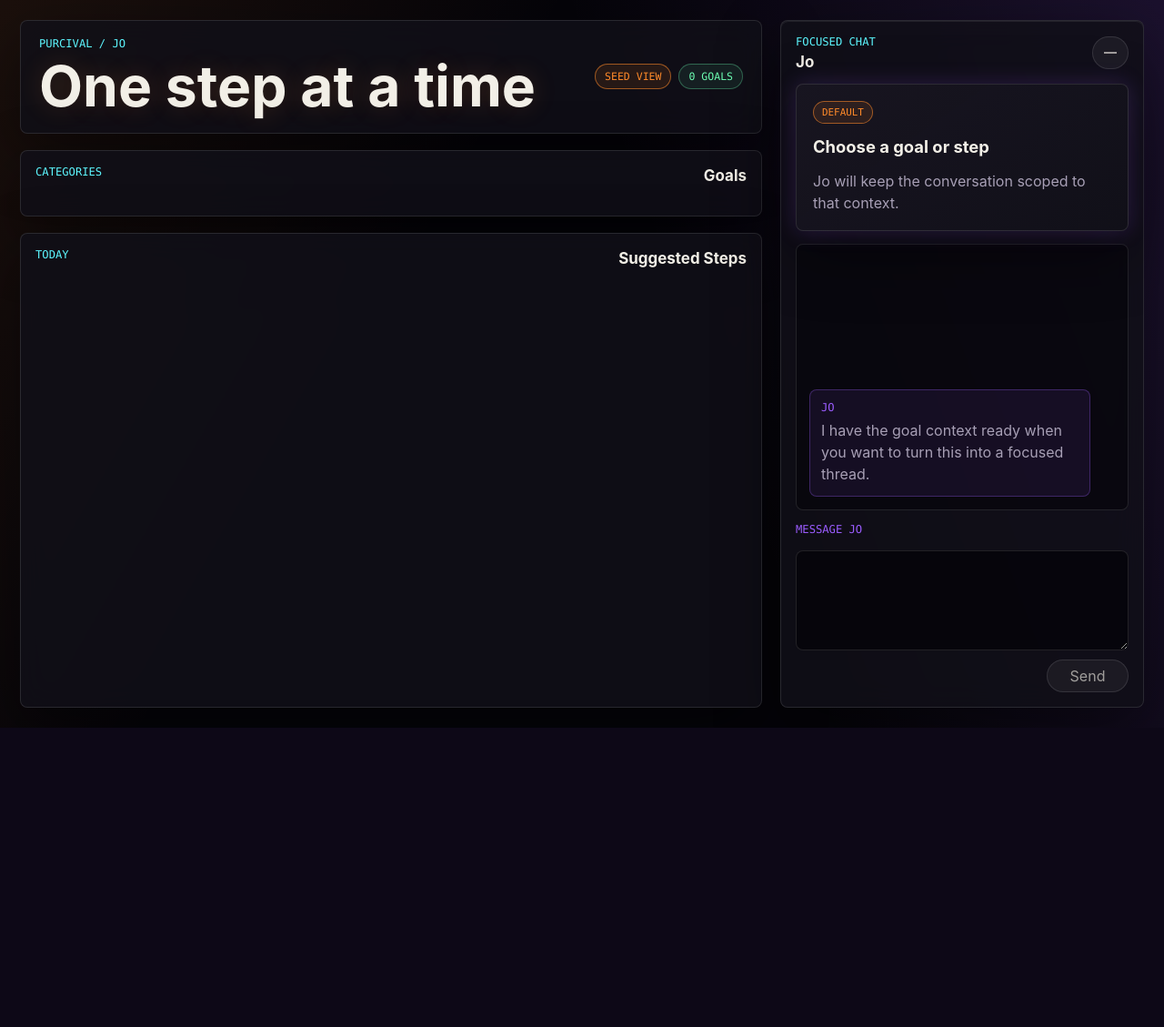
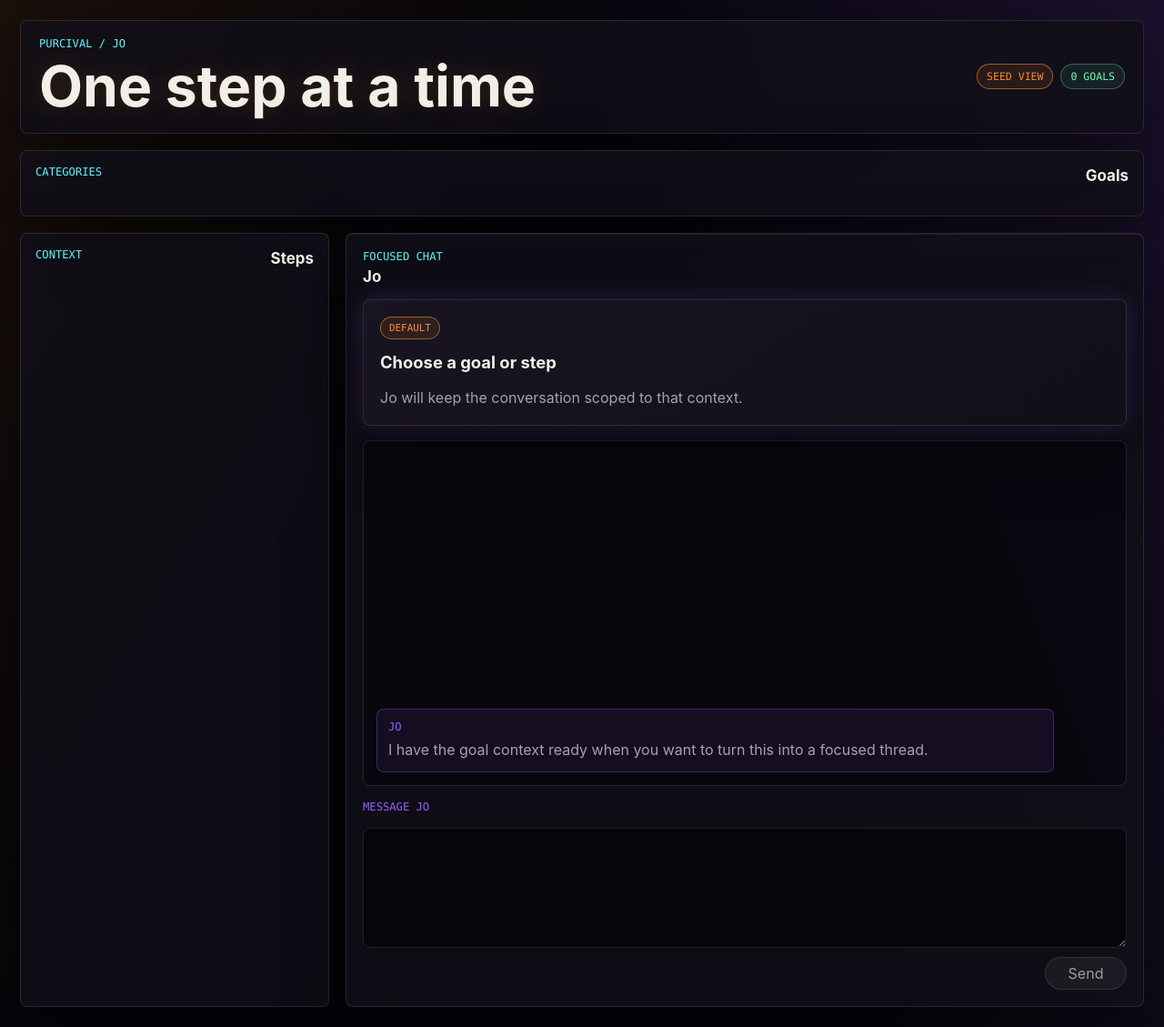
Before and after one commit to ztblick/Purcival, a FastAPI app: page / in a window 1280 px wide. Shown: the whole page at 91% size. Before the commit the page ends 800 px from the top, so only its background shows below. Run offline with FastAPI, Linux system fonts and the light colour scheme; data that the repository does not hold is empty.

Commit message:
Make goals dashboard chat first

```diff
--- a/dashboard/routes.py
+++ b/dashboard/routes.py
@@ -10,7 +10,7 @@ from typing import Any
 from fastapi import APIRouter, Request
 from fastapi.templating import Jinja2Templates
 
-from dashboard.motivation import MOTIVATIONAL_TITLES
+from dashboard.motivation import MOTIVATIONAL_TITLES, title_for_date
 from goals import SharedGoalStore
 
 
@@ -69,7 +69,7 @@ def build_dashboard_model(store: SharedGoalStore) -> dict[str, Any]:
         "accepted_steps": accepted_steps,
         "active_context": active_context,
         "motivational_titles": MOTIVATIONAL_TITLES,
-        "initial_title": MOTIVATIONAL_TITLES[0],
+        "initial_title": title_for_date(),
     }
 
 
--- a/dashboard/static/dashboard.css
+++ b/dashboard/static/dashboard.css
@@ -50,17 +50,17 @@ textarea {
 
 .dashboard-shell {
   display: grid;
-  grid-template-columns: minmax(0, 1fr) minmax(320px, 400px);
-  gap: 20px;
+  grid-template-rows: auto auto minmax(0, 1fr);
+  gap: 18px;
   min-height: 100vh;
   padding: 22px;
 }
 
-.workspace {
-  min-width: 0;
+.dashboard-workbench {
   display: grid;
-  grid-template-rows: auto auto 1fr;
+  grid-template-columns: minmax(280px, 340px) minmax(0, 1fr);
   gap: 18px;
+  min-height: 680px;
 }
 
 .topbar,
@@ -166,12 +166,23 @@ h3 {
 .goal-grid,
 .step-grid {
   display: grid;
+  gap: 14px;
+  padding-bottom: 4px;
+}
+
+.goal-grid {
   grid-auto-flow: column;
   grid-auto-columns: minmax(220px, 1fr);
-  gap: 14px;
   overflow-x: auto;
-  padding-bottom: 4px;
   scrollbar-color: rgba(255, 138, 42, 0.55) rgba(255, 255, 255, 0.08);
+}
+
+.step-grid {
+  grid-template-columns: 1fr;
+  overflow-y: auto;
+  max-height: calc(100vh - 260px);
+  padding-right: 4px;
+  scrollbar-color: rgba(155, 92, 255, 0.55) rgba(255, 255, 255, 0.08);
 }
 
 .goal-card,
@@ -179,7 +190,7 @@ h3 {
 .context-card {
   position: relative;
   display: flex;
-  min-height: 220px;
+  min-height: 190px;
   flex-direction: column;
   justify-content: space-between;
   gap: 16px;
@@ -239,12 +250,8 @@ h3 {
   color: color-mix(in srgb, var(--category-accent, var(--green)) 80%, var(--text));
 }
 
-.step-grid {
-  grid-auto-columns: minmax(260px, 360px);
-}
-
 .step-card {
-  min-height: 245px;
+  min-height: 190px;
   background:
     linear-gradient(150deg, rgba(33, 21, 35, 0.94), rgba(17, 16, 24, 0.95)),
     var(--panel-hot);
@@ -255,14 +262,8 @@ h3 {
   font-size: 0.68rem;
 }
 
-.ghost-actions {
-  display: flex;
-  gap: 8px;
-}
-
-.ghost-actions button,
 .composer button,
-.panel-toggle {
+.chat-panel__status {
   min-height: 36px;
   border: 1px solid var(--line);
   border-radius: 999px;
@@ -276,15 +277,12 @@ h3 {
 }
 
 .chat-panel {
-  position: sticky;
-  top: 22px;
   display: flex;
-  height: calc(100vh - 44px);
   min-height: 680px;
   flex-direction: column;
-  gap: 14px;
+  gap: 16px;
   border-radius: var(--radius);
-  padding: 16px;
+  padding: 18px;
 }
 
 .chat-panel__header {
@@ -294,22 +292,8 @@ h3 {
   gap: 14px;
 }
 
-.panel-toggle {
-  display: grid;
-  width: 40px;
-  min-width: 40px;
-  place-items: center;
-  padding: 0;
-}
-
-.panel-toggle span {
-  width: 14px;
-  height: 2px;
-  background: currentColor;
-}
-
 .context-card {
-  min-height: 156px;
+  min-height: 120px;
 }
 
 .category-career {
@@ -338,7 +322,7 @@ h3 {
   flex-direction: column;
   justify-content: flex-end;
   gap: 12px;
-  min-height: 220px;
+  min-height: 380px;
   border: 1px solid var(--line);
   border-radius: var(--radius);
   padding: 14px;
@@ -370,7 +354,7 @@ h3 {
 
 .composer textarea {
   width: 100%;
-  min-height: 110px;
+  min-height: 132px;
   resize: vertical;
   border: 1px solid var(--line);
   border-radius: var(--radius);
@@ -385,15 +369,18 @@ h3 {
 }
 
 @media (max-width: 980px) {
-  .dashboard-shell {
+  .dashboard-workbench {
     grid-template-columns: 1fr;
   }
 
   .chat-panel {
-    position: relative;
-    top: auto;
-    height: auto;
-    min-height: 560px;
+    order: -1;
+    min-height: 620px;
+  }
+
+  .step-grid {
+    max-height: none;
+    overflow-y: visible;
   }
 
   h1 {
@@ -408,7 +395,6 @@ h3 {
 
   .topbar,
   .section-heading,
-  .card-meta,
   .step-card__footer {
     align-items: flex-start;
     flex-direction: column;
--- a/dashboard/static/dashboard.js
+++ /dev/null
@@ -1,28 +0,0 @@
-function parsePhrases(element) {
-  try {
-    const phrases = JSON.parse(element.dataset.phrases || "[]");
-    return Array.isArray(phrases) ? phrases.filter((phrase) => phrase.trim()) : [];
-  } catch {
-    return [];
-  }
-}
-
-function rotateTitle() {
-  const title = document.querySelector("[data-title-rotator]");
-  if (!title) {
-    return;
-  }
-
-  const phrases = parsePhrases(title);
-  if (phrases.length < 2) {
-    return;
-  }
-
-  let index = 0;
-  window.setInterval(() => {
-    index = (index + 1) % phrases.length;
-    title.textContent = phrases[index];
-  }, 6000);
-}
-
-window.addEventListener("DOMContentLoaded", rotateTitle);
--- a/dashboard/templates/base.html
+++ b/dashboard/templates/base.html
@@ -5,7 +5,6 @@
     <meta name="viewport" content="width=device-width, initial-scale=1">
     <title>{% block title %}Purcival Goals{% endblock %}</title>
     <link rel="stylesheet" href="{{ url_for('static', path='/dashboard.css') }}">
-    <script src="{{ url_for('static', path='/dashboard.js') }}" defer></script>
   </head>
   <body>
     {% block body %}{% endblock %}
--- a/dashboard/templates/index.html
+++ b/dashboard/templates/index.html
@@ -2,11 +2,10 @@
 
 {% block body %}
 <main class="dashboard-shell">
-  <section class="workspace" aria-label="Goals dashboard">
   <header class="topbar">
     <div>
       <p class="eyebrow">Purcival / Jo</p>
-        <h1 data-title-rotator data-phrases="{{ motivational_titles|tojson|forceescape }}">{{ initial_title }}</h1>
+      <h1>{{ initial_title }}</h1>
     </div>
     <div class="status-cluster" aria-label="Dashboard status">
       <span class="status-pill">Seed view</span>
@@ -15,9 +14,10 @@
   </header>
 
   {% include "partials/goal_strip.html" %}
+
+  <section class="dashboard-workbench" aria-label="Goals and Jo chat workspace">
     {% include "partials/suggestion_strip.html" %}
+    {% include "partials/chat_panel.html" %}
   </section>
-
-  {% include "partials/chat_panel.html" %}
 </main>
 {% endblock %}
--- a/dashboard/templates/partials/chat_panel.html
+++ b/dashboard/templates/partials/chat_panel.html
@@ -1,12 +1,9 @@
-<aside class="chat-panel" aria-label="Focused Jo chat">
+<section class="chat-panel" aria-label="Focused Jo chat">
   <div class="chat-panel__header">
     <div>
       <p class="eyebrow">Focused Chat</p>
       <h2>Jo</h2>
     </div>
-    <button type="button" class="panel-toggle" disabled aria-label="Collapse chat panel">
-      <span></span>
-    </button>
   </div>
 
   <div class="context-card {% if active_context %}{{ active_context.category_class }}{% endif %}">
@@ -30,4 +27,4 @@
     <textarea id="chat-message" name="message" rows="4" disabled></textarea>
     <button type="button" disabled>Send</button>
   </form>
-</aside>
+</section>
--- a/dashboard/templates/partials/suggestion_strip.html
+++ b/dashboard/templates/partials/suggestion_strip.html
@@ -1,7 +1,7 @@
 <section class="suggestion-strip" aria-labelledby="suggestions-heading">
   <div class="section-heading">
-    <p class="eyebrow">Today</p>
-    <h2 id="suggestions-heading">Suggested Steps</h2>
+    <p class="eyebrow">Context</p>
+    <h2 id="suggestions-heading">Steps</h2>
   </div>
 
   <div class="step-grid">
```
Also changed, not shown: Design/dashboard_goals_design.md (+10 -3 lines), PROGRESS.md (+5 -3 lines), dashboard/motivation.py (+9 -0 lines), dashboard/templates/partials/step_card.html (+3 -5 lines), tests/test_dashboard.py (+12 -3 lines), 2 other files. Lines whose indentation alone changed are shown as unchanged.
